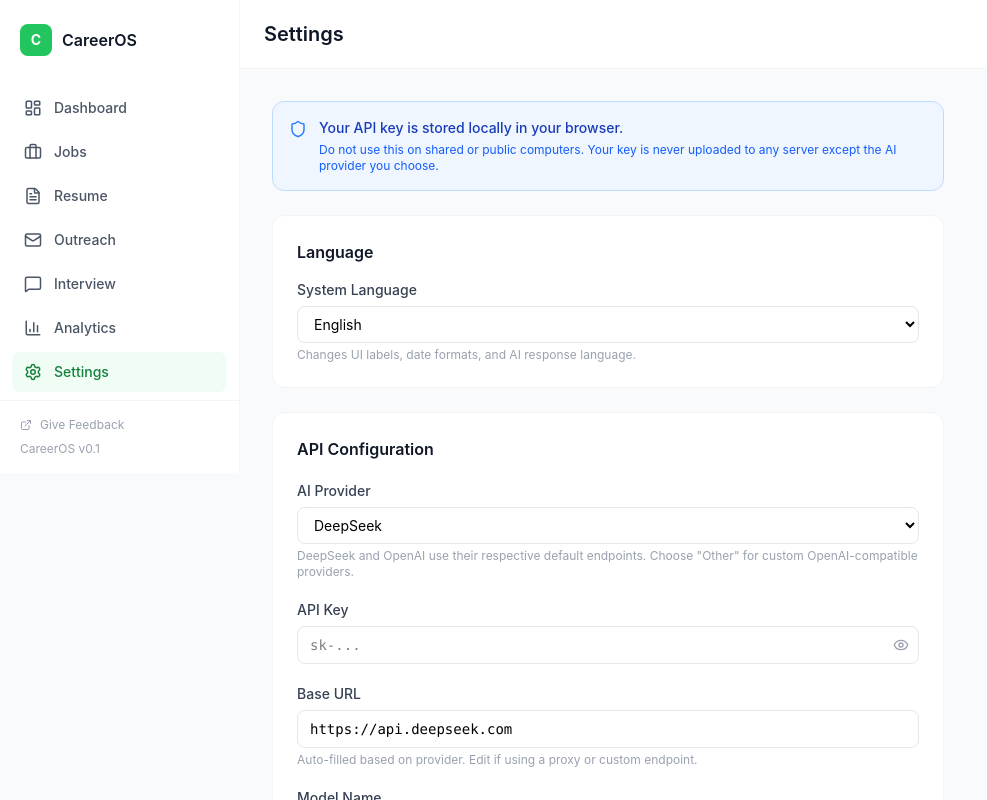
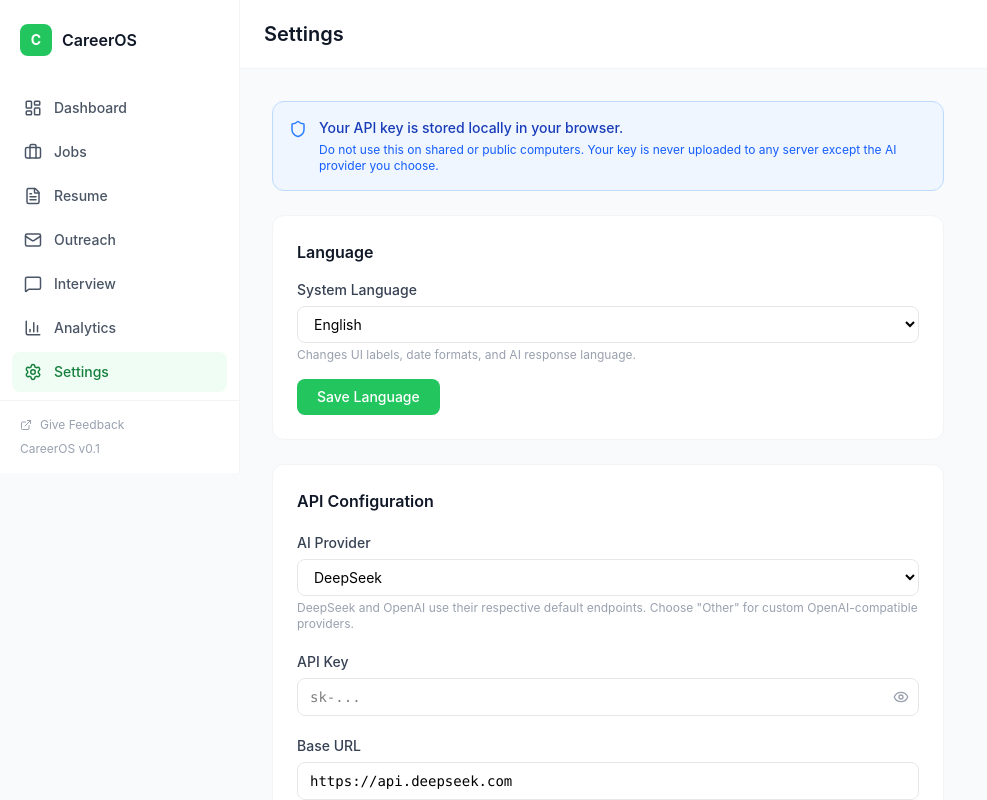
Before and after one commit to Alia2035/CareerOS, a Next.js app: page /settings in a window 1280 px wide. Shown: the top 800 px of the page, without its empty margins (0-987 px from the left). Built offline with nearby package versions, Linux system fonts and the light colour scheme.

Commit message:
Add LanguageV3

```diff
--- a/src/app/settings/page.tsx
+++ b/src/app/settings/page.tsx
@@ -28,6 +28,9 @@ export default function SettingsPage() {
   const [baseUrl, setBaseUrl] = useState("");
   const [model, setModel] = useState("");
   const [language, setLanguage] = useState<Language>("en");
+  const [initialLanguage, setInitialLanguage] = useState<Language>("en");
+  const [savingLang, setSavingLang] = useState(false);
+  const [savedLang, setSavedLang] = useState(false);
   const [showKey, setShowKey] = useState(false);
   const [testing, setTesting] = useState(false);
   const [testResult, setTestResult] = useState<"success" | "fail" | null>(null);
@@ -48,6 +51,7 @@ export default function SettingsPage() {
       setBaseUrl(settings.baseUrl || "");
       setModel(settings.model || "");
       setLanguage(settings.language || "en");
+      setInitialLanguage(settings.language || "en");
     } else {
       // Set defaults for initial provider
       const defaults = getProviderDefaults("deepseek");
@@ -61,6 +65,22 @@ export default function SettingsPage() {
     const defaults = getProviderDefaults(p);
     setBaseUrl(defaults.baseUrl);
     setModel(defaults.model);
+  };
+
+  const handleSaveLanguage = () => {
+    const settings = getSettings();
+    const merged = { ...settings, language } as UserSettings;
+    saveSettings(merged);
+    if (language !== initialLanguage) {
+      window.location.reload();
+    } else {
+      setSavingLang(true);
+      setSavedLang(true);
+      setTimeout(() => {
+        setSavingLang(false);
+        setTimeout(() => setSavedLang(false), 1500);
+      }, 300);
+    }
   };
 
   const handleTestConnection = async () => {
@@ -90,12 +110,13 @@ export default function SettingsPage() {
   };
 
   const handleSave = () => {
+    const existing = getSettings();
     const settings: UserSettings = {
       provider,
       apiKey: apiKey.trim(),
       baseUrl: baseUrl.trim(),
       model: model.trim(),
-      language,
+      language: existing?.language || "en",
     };
     saveSettings(settings);
     setSaving(true);
@@ -178,7 +199,10 @@ export default function SettingsPage() {
           </label>
           <select
             value={language}
-            onChange={(e) => setLanguage(e.target.value as Language)}
+            onChange={(e) => {
+              setLanguage(e.target.value as Language);
+              setSavedLang(false);
+            }}
             className="w-full px-3 py-2 border border-gray-200 rounded-lg text-sm focus:outline-none focus:ring-2 focus:ring-primary-200 focus:border-primary-300"
           >
             <option value="en">{t("English")}</option>
@@ -194,6 +218,17 @@ export default function SettingsPage() {
               切换界面语言、日期格式及 AI 回复语言。
             </p>
           )}
+        </div>
+        <div className="flex items-center gap-3">
+          <button
+            onClick={handleSaveLanguage}
+            className="flex items-center gap-2 px-5 py-2 bg-primary-500 text-white rounded-lg text-sm font-medium hover:bg-primary-600 transition-colors"
+          >
+            {savingLang || savedLang ? (
+              <CheckCircle2 size={16} />
+            ) : null}
+            {savedLang ? t("Language saved") : t("Save Language")}
+          </button>
         </div>
       </div>
 
--- a/src/lib/i18n.ts
+++ b/src/lib/i18n.ts
@@ -41,6 +41,8 @@ const translations: TranslationMap = {
   "Model Name": { en: "Model Name", zh: "模型名称" },
   "Save": { en: "Save", zh: "保存" },
   "Saved!": { en: "Saved!", zh: "已保存！" },
+  "Save Language": { en: "Save Language", zh: "保存语言" },
+  "Language saved": { en: "Language saved", zh: "语言已保存" },
   "Clear": { en: "Clear", zh: "清除" },
   "Test Connection": { en: "Test Connection", zh: "测试连接" },
   "Testing...": { en: "Testing...", zh: "测试中..." },
```
